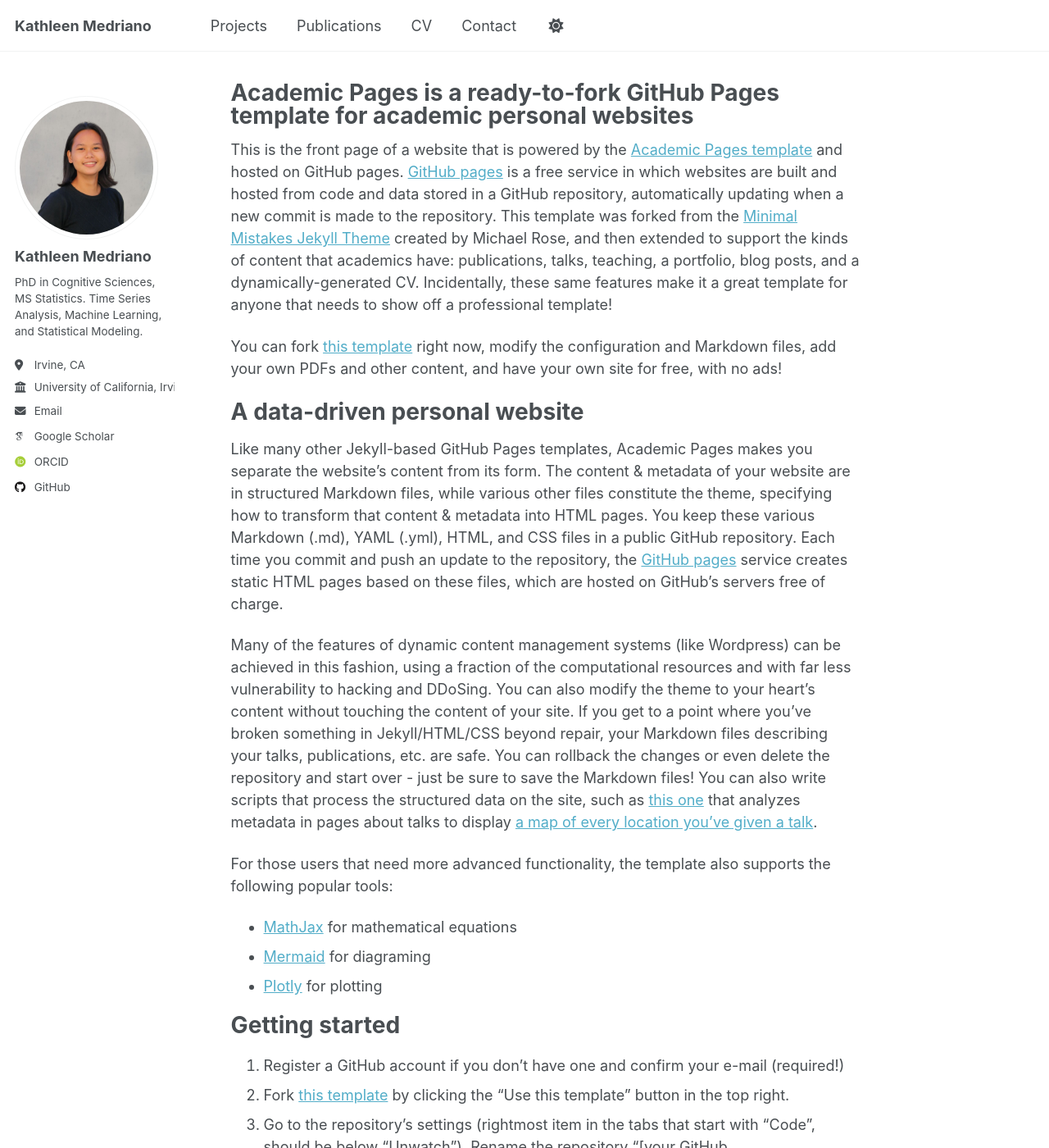
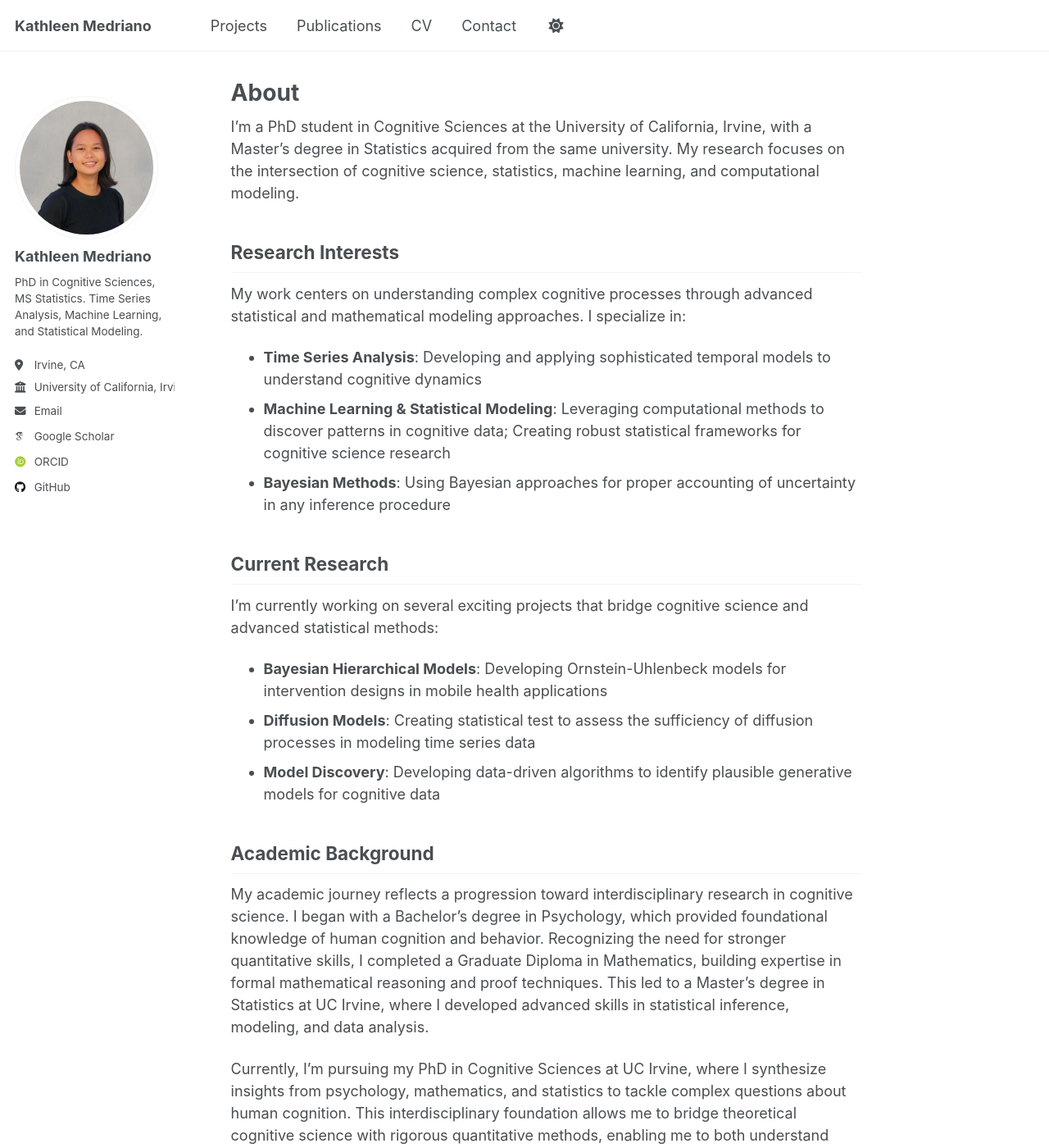
Before and after one commit to Kathleen-Medriano/Kathleen-Medriano.github.io, a Jekyll site: the page built from _pages/about.md, in a window 1280 px wide and 1400 px high. Shown: the whole window at 82% size. Built offline with Jekyll 4.4.1, drawn with Linux system fonts in a browser that asks for light colours; some web fonts are replaced; a script that is not in the unit is left out; some of the changed text lies outside the part shown.

Commit message:
Edited about.md to be a proper home page

```diff
--- a/_pages/about.md
+++ b/_pages/about.md
@@ -1,6 +1,6 @@
 ---
 permalink: /
-title: "Academic Pages is a ready-to-fork GitHub Pages template for academic personal websites"
+title: "About"
 author_profile: true
 redirect_from:
   - /about/
@@ -9,50 +9,33 @@ redirect_from:
 
 {% include base_path %}
 
-This is the front page of a website that is powered by the [Academic Pages template](https://github.com/academicpages/academicpages.github.io) and hosted on GitHub pages. [GitHub pages](https://pages.github.com) is a free service in which websites are built and hosted from code and data stored in a GitHub repository, automatically updating when a new commit is made to the repository. This template was forked from the [Minimal Mistakes Jekyll Theme](https://mmistakes.github.io/minimal-mistakes/) created by Michael Rose, and then extended to support the kinds of content that academics have: publications, talks, teaching, a portfolio, blog posts, and a dynamically-generated CV. Incidentally, these same features make it a great template for anyone that needs to show off a professional template!
+I'm a PhD student in Cognitive Sciences at the University of California, Irvine, with a Master's degree in Statistics acquired from the same university. My research focuses on the intersection of cognitive science, statistics, machine learning, and computational modeling.
 
- You can fork [this template](https://github.com/academicpages/academicpages.github.io) right now, modify the configuration and Markdown files, add your own PDFs and other content, and have your own site for free, with no ads!
+## Research Interests
 
-A data-driven personal website
-======
-Like many other Jekyll-based GitHub Pages templates, Academic Pages makes you separate the website's content from its form. The content & metadata of your website are in structured Markdown files, while various other files constitute the theme, specifying how to transform that content & metadata into HTML pages. You keep these various Markdown (.md), YAML (.yml), HTML, and CSS files in a public GitHub repository. Each time you commit and push an update to the repository, the [GitHub pages](https://pages.github.com/) service creates static HTML pages based on these files, which are hosted on GitHub's servers free of charge.
+My work centers on understanding complex cognitive processes through advanced statistical and mathematical modeling approaches. I specialize in:
 
-Many of the features of dynamic content management systems (like Wordpress) can be achieved in this fashion, using a fraction of the computational resources and with far less vulnerability to hacking and DDoSing. You can also modify the theme to your heart's content without touching the content of your site. If you get to a point where you've broken something in Jekyll/HTML/CSS beyond repair, your Markdown files describing your talks, publications, etc. are safe. You can rollback the changes or even delete the repository and start over - just be sure to save the Markdown files! You can also write scripts that process the structured data on the site, such as [this one](https://github.com/academicpages/academicpages.github.io/blob/master/talkmap.ipynb) that analyzes metadata in pages about talks to display [a map of every location you've given a talk](https://academicpages.github.io/talkmap.html).
+- **Time Series Analysis**: Developing and applying sophisticated temporal models to understand cognitive dynamics
+- **Machine Learning & Statistical Modeling**: Leveraging computational methods to discover patterns in cognitive data; Creating robust statistical frameworks for cognitive science research
+- **Bayesian Methods**: Using Bayesian approaches for proper accounting of uncertainty in any inference procedure
 
-For those users that need more advanced functionality, the template also supports the following popular tools:
-- [MathJax](https://www.mathjax.org/) for mathematical equations
-- [Mermaid](https://mermaid.js.org/) for diagraming
-- [Plotly](https://plotly.com/javascript/) for plotting
+## Current Research
 
-Getting started
-======
-1. Register a GitHub account if you don't have one and confirm your e-mail (required!)
-1. Fork [this template](https://github.com/academicpages/academicpages.github.io) by clicking the "Use this template" button in the top right.
-1. Go to the repository's settings (rightmost item in the tabs that start with "Code", should be below "Unwatch"). Rename the repository "[your GitHub username].github.io", which will also be your website's URL.
-1. Set site-wide configuration and create content & metadata (see below -- also see [this set of diffs](http://archive.is/3TPas) showing what files were changed to set up [an example site](https://getorg-testacct.github.io) for a user with the username "getorg-testacct")
-1. Upload any files (like PDFs, .zip files, etc.) to the files/ directory. They will appear at https://[your GitHub username].github.io/files/example.pdf.
-1. Check status by going to the repository settings, in the "GitHub pages" section
+I'm currently working on several exciting projects that bridge cognitive science and advanced statistical methods:
 
-Site-wide configuration
-------
-The main configuration file for the site is in the base directory in [_config.yml](https://github.com/academicpages/academicpages.github.io/blob/master/_config.yml), which defines the content in the sidebars and other site-wide features. You will need to replace the default variables with ones about yourself and your site's github repository. The configuration file for the top menu is in [_data/navigation.yml](https://github.com/academicpages/academicpages.github.io/blob/master/_data/navigation.yml). For example, if you don't have a portfolio or blog posts, you can remove those items from that navigation.yml file to remove them from the header.
+- **Bayesian Hierarchical Models**: Developing Ornstein-Uhlenbeck models for intervention designs in mobile health applications
+- **Diffusion Models**: Creating statistical test to assess the sufficiency of diffusion processes in modeling time series data
+- **Model Discovery**: Developing data-driven algorithms to identify plausible generative models for cognitive data
 
-Create content & metadata
-------
-For site content, there is one Markdown file for each type of content, which are stored in directories like _publications, _talks, _posts, _teaching, or _pages. For example, each talk is a Markdown file in the [_talks directory](https://github.com/academicpages/academicpages.github.io/tree/master/_talks). At the top of each Markdown file is structured data in YAML about the talk, which the theme will parse to do lots of cool stuff. The same structured data about a talk is used to generate the list of talks on the [Talks page](https://academicpages.github.io/talks), each [individual page](https://academicpages.github.io/talks/2012-03-01-talk-1) for specific talks, the talks section for the [CV page](https://academicpages.github.io/cv), and the [map of places you've given a talk](https://academicpages.github.io/talkmap.html) (if you run this [python file](https://github.com/academicpages/academicpages.github.io/blob/master/talkmap.py) or [Jupyter notebook](https://github.com/academicpages/academicpages.github.io/blob/master/talkmap.ipynb), which creates the HTML for the map based on the contents of the _talks directory).
+## Academic Background
 
-**Markdown generator**
+My academic journey reflects a progression toward interdisciplinary research in cognitive science. I began with a Bachelor's degree in Psychology, which provided foundational knowledge of human cognition and behavior. Recognizing the need for stronger quantitative skills, I completed a Graduate Diploma in Mathematics, building expertise in formal mathematical reasoning and proof techniques. This led to a Master's degree in Statistics at UC Irvine, where I developed advanced skills in statistical inference, modeling, and data analysis.
 
-The repository includes [a set of Jupyter notebooks](https://github.com/academicpages/academicpages.github.io/tree/master/markdown_generator
-) that converts a CSV containing structured data about talks or presentations into individual Markdown files that will be properly formatted for the Academic Pages template. The sample CSVs in that directory are the ones I used to create my own personal website at stuartgeiger.com. My usual workflow is that I keep a spreadsheet of my publications and talks, then run the code in these notebooks to generate the Markdown files, then commit and push them to the GitHub repository.
+Currently, I'm pursuing my PhD in Cognitive Sciences at UC Irvine, where I synthesize insights from psychology, mathematics, and statistics to tackle complex questions about human cognition. This interdisciplinary foundation allows me to bridge theoretical cognitive science with rigorous quantitative methods, enabling me to both understand fundamental cognitive processes and develop sophisticated computational models to test and refine our theories.
 
-How to edit your site's GitHub repository
-------
-Many people use a git client to create files on their local computer and then push them to GitHub's servers. If you are not familiar with git, you can directly edit these configuration and Markdown files directly in the github.com interface. Navigate to a file (like [this one](https://github.com/academicpages/academicpages.github.io/blob/master/_talks/2012-03-01-talk-1.md) and click the pencil icon in the top right of the content preview (to the right of the "Raw | Blame | History" buttons). You can delete a file by clicking the trashcan icon to the right of the pencil icon. You can also create new files or upload files by navigating to a directory and clicking the "Create new file" or "Upload files" buttons.
+## Get in Touch
 
-Example: editing a Markdown file for a talk
-![Editing a Markdown file for a talk](/images/editing-talk.png)
+I'm always interested in discussing research collaborations, statistical consulting opportunities, or conversations about the intersection of cognitive science, statistics, machine and computational methods. Feel free to reach out via email or connect with me through the links in the sidebar.
 
-For more info
-------
+You can find more details about my research projects, publications, and academic background by exploring the different sections of this website.
 More info about configuring Academic Pages can be found in [the guide](https://academicpages.github.io/markdown/), the [growing wiki](https://github.com/academicpages/academicpages.github.io/wiki), and you can always [ask a question on GitHub](https://github.com/academicpages/academicpages.github.io/discussions). The [guides for the Minimal Mistakes theme](https://mmistakes.github.io/minimal-mistakes/docs/configuration/) (which this theme was forked from) might also be helpful.
```
